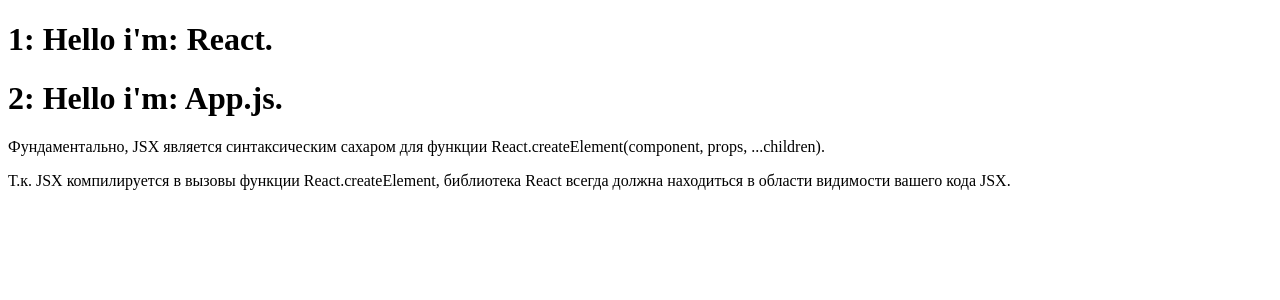
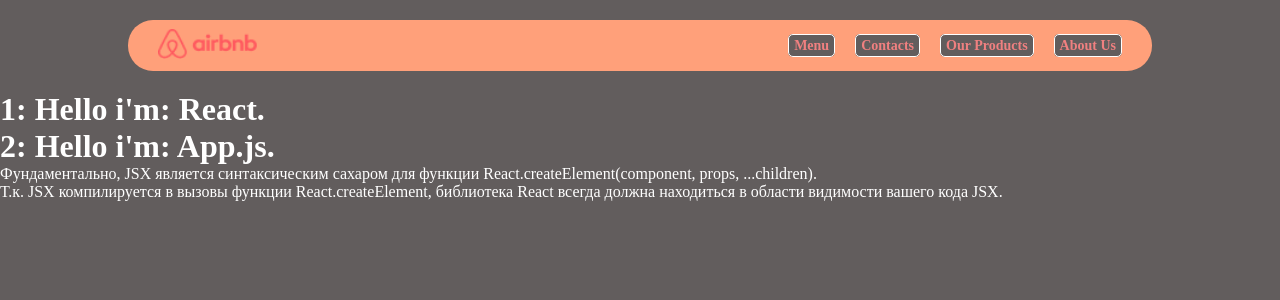
Before and after one commit to SergeyKappa/react-fake-shop, a React (Create React App) app: page / in a window 1280 px wide. Shown: the top 300 px of the page. Built offline with nearby package versions, Linux system fonts and the light colour scheme.

Commit message:
added import from App

```diff
--- a/src/components/App.js
+++ b/src/components/App.js
@@ -1,11 +1,45 @@
-import React from "react";
+import React from 'react'
+import logo from './airbnb-logo.png'
+
+const Navbar = () => {
+    return (
+        <>
+            <nav className="navbar">
+                <a
+                    href="https://ru.airbnb.com/?_set_bev_on_new_domain=1722837921_EAM2QyMDYzYzJmNG"
+                    target="_blank"
+                >
+                    <img src={logo} className="logo" alt="logo" />
+                </a>
+
+                <ul className="navbar--container">
+                    <li className="navbar--item">
+                        <a>Menu</a>
+                    </li>
+                    <li className="navbar--item">
+                        <a>Contacts</a>
+                    </li>
+                    <li className="navbar--item">
+                        <a> Our Products</a>
+                    </li>
+                    <li className="navbar--item">
+                        <a>About Us</a>
+                    </li>
+                </ul>
+            </nav>
+        </>
+    )
+}
 
 const Header = (props) => {
     console.log(props)
     return (
-        <h1>
-            {props.id}: Hello i'm: {props.title}.
-        </h1>
+        <>
+            {' '}
+            <h1>
+                {props.id}: Hello i'm: {props.title}.
+            </h1>
+        </>
     )
 }
 
@@ -25,15 +59,13 @@
     )
 }
 
-const App = () => {
+export const App = () => {
     return (
         <>
+            <Navbar />
             <Header title="React" id={1} />
             <Header title="App.js" id={2} />
             <Text />
         </>
     )
 }
-
-
-export default App
--- /dev/null
+++ b/src/index.css
@@ -0,0 +1,56 @@
+* {
+    box-sizing: border-box;
+    list-style: none;
+    margin: 0;
+    padding: 0;
+}
+
+body {
+    background-color: #625d5d;
+    color: #fff;
+    height: 100vh;
+}
+
+.navbar {
+    width: 80%;
+    margin: 20px auto;
+    background-color: lightsalmon;
+    border-radius: 25px;
+    display: flex;
+    justify-content: space-between;
+    align-items: center;
+.logo{
+    margin-left: 30px;
+    width: 100px;
+    height: 30px;
+    cursor: pointer;
+}
+}
+
+.navbar--container {
+    display: flex;
+    justify-content: end;
+    line-height: 50px;
+    gap: 20px;
+    margin-right: 30px;
+}
+
+.navbar--item {
+
+    a {
+        font-size: 14px;
+        border: 1px solid #fff;
+        padding: 3px 5px;
+        font-weight: 800;
+        background-color: #625d5d;
+        border-radius: 5px;
+        color: lightcoral;
+        cursor: pointer;
+
+        &:hover {
+            background-color: #fff;
+            border: 1px solid lightgreen;
+
+        }
+    }
+}
```
Also changed, not shown: src/index.js (+2 -11 lines), src/components/airbnb-logo.png (added).
